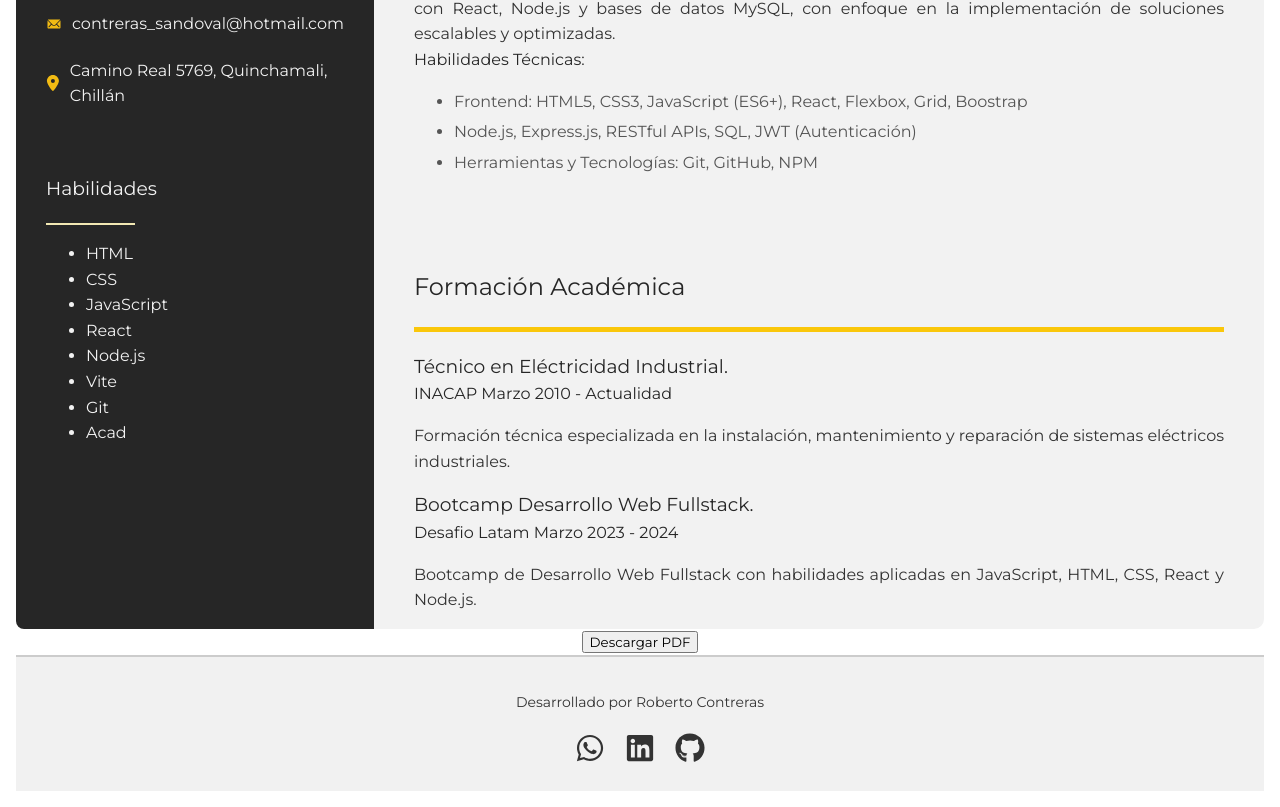
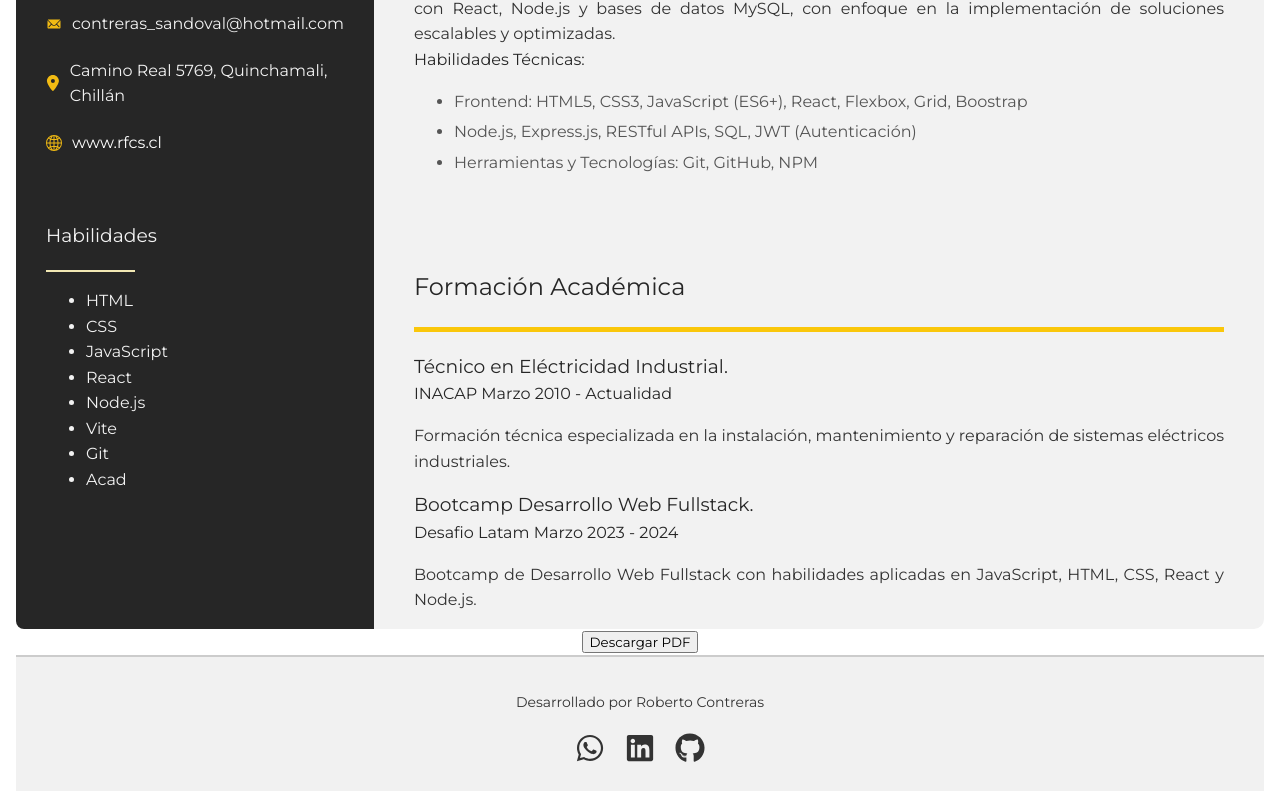
Before and after one commit to robertocontrerassandoval/curriculum, a React (Vite) app in the folder frontend/: page /curriculum in a window 1280 px wide. Shown: the part 857-1664 px from the top of the page. Built offline with nearby package versions, Linux system fonts and the light colour scheme.

Commit message:
:wrench: update Curriculum component and styles

```diff
--- a/frontend/src/views/Curriculum.jsx
+++ b/frontend/src/views/Curriculum.jsx
@@ -3,6 +3,8 @@
 import { BsFillTelephoneFill } from "react-icons/bs";
 import { IoIosMail } from "react-icons/io";
 import { FaLocationDot } from "react-icons/fa6";
+import { BsGlobe2 } from "react-icons/bs";
+
 import html2pdf from "html2pdf.js"; // Importa la librería html2pdf.js
 
 const Curriculum = () => {
@@ -63,6 +65,15 @@
             <h4>
               <FaLocationDot /> Camino Real 5769, Quinchamali, Chillán
             </h4>
+            <h4><BsGlobe2 />
+            <a href="http://www.rfcs.cl"
+            target="_blank"
+            rel="noopener noreferrer"
+            style={{ color: 'white', textDecoration: 'none'}
+            }>
+        www.rfcs.cl
+      </a>
+      </h4>
             <br></br>
             <h3>Habilidades</h3>
             <hr className="separador-banner"></hr>
```
